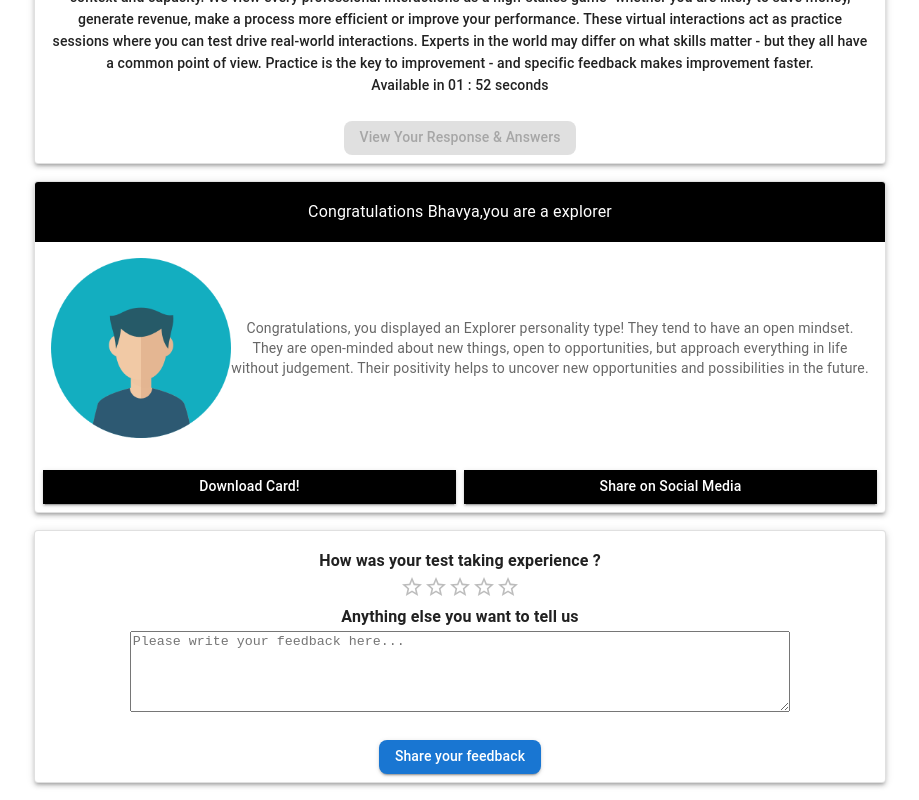
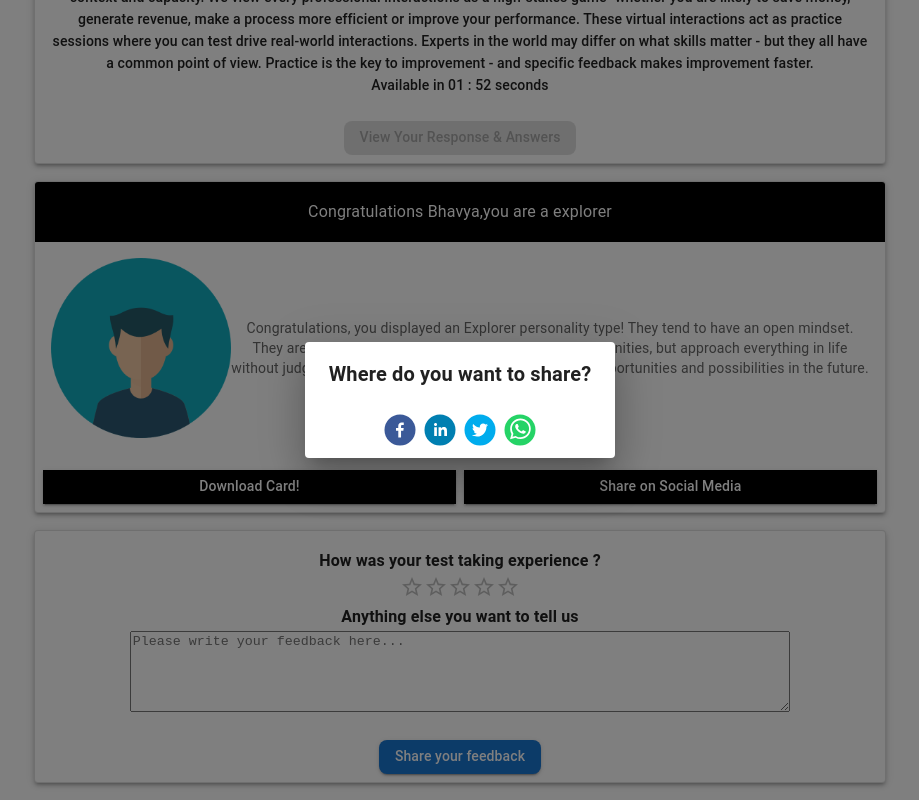
Before and after one commit to anish1357/Talentsumo-Assignmennt, a React (Create React App) app: page / in a window 1280 px wide. Both pictures are taken after a click on the button "Share on Social Media". Shown: the part 399-1199 px from the top of the page, without its empty margins (180-1099 px from the left). Built offline with nearby package versions, Linux system fonts and the light colour scheme.

Commit message:
social media sharing functionality added

```diff
--- a/package.json
+++ b/package.json
@@ -14,6 +14,7 @@
     "react": "^18.2.0",
     "react-dom": "^18.2.0",
     "react-scripts": "5.0.1",
+    "react-share": "^4.4.1",
     "web-vitals": "^2.1.4"
   },
   "scripts": {
--- a/src/Components/Cards/Card2.js
+++ b/src/Components/Cards/Card2.js
@@ -1,12 +1,21 @@
-import {React,useRef} from "react"
+import {React,useRef,useState} from "react"
 import {Card,CardHeader,CardContent,CardActions,CardMedia,Box} from "@mui/material"
 import Typography from "@mui/material/Typography"
 import CustomButton from "../Button/CustomButton"
 import exportAsImage from "../export"
+import SocialShareDialog from "../SocialShareDialog"
 // import image from "./147142.png"
 import logo from './avatar.png';
   const CustomCard2 = (props) =>  {
+    const [open, setOpen] = useState(false);
     const exportRef = useRef();
+    const handleClickOpen = () => {
+      setOpen(true);
+    };
+
+    const handleClose = () => {
+      setOpen(false);
+    };
 
    return (
     <Card sx={{ maxWidth: "100%", boxShadow: 3,marginBottom:"2%" }} variant="outlined" raised={true}>
@@ -25,9 +34,10 @@ import logo from './avatar.png';
         </Box>
       </CardContent>
       </div>
+      <SocialShareDialog open={open} onClose={handleClose}/>
       <CardActions>
         <CustomButton onClick = {()=>exportAsImage(exportRef.current, "Card")} name={"Download Card!"} color={"white"} backgroundColor={"black"} borderRadius={"0px"} fullWidth={true}/>
-        <CustomButton name={"Share on Social Media"} color={"white"} backgroundColor={"black"} borderRadius={"0px"} fullWidth={true}/>
+        <CustomButton onClick ={handleClickOpen} name={"Share on Social Media"} color={"white"} backgroundColor={"black"} borderRadius={"0px"} fullWidth={true}/>
       </CardActions>
     </Card>
     );
--- /dev/null
+++ b/src/Components/SocialShareDialog.js
@@ -0,0 +1,39 @@
+
+import {React,useState} from "react";
+import { Dialog,DialogActions,DialogContent,DialogTitle } from "@mui/material";
+import {FacebookShareButton,LinkedinShareButton,TwitterShareButton,FacebookIcon,TwitterIcon,LinkedinIcon,WhatsappIcon,WhatsappShareButton} from "react-share"
+import { Container } from "@mui/system";
+
+
+
+  const SocialShareDialog =({ onClose, selectedValue, open }) => {
+
+    const handleClose = () => {
+        onClose(selectedValue);
+      };
+
+    return (
+      <Dialog onClose={handleClose} open={open} >
+        <DialogTitle sx={{fontWeight:"bold"}}>
+          {"Where do you want to share?"}
+        </DialogTitle>
+        <DialogActions sx= {{justifyContent:"center"}}>
+           <FacebookShareButton url={"http://github.com"}  hashtag={"test"} title={"See My Website"}>
+              <FacebookIcon size={32} round={true}/>
+           </FacebookShareButton>
+           <LinkedinShareButton title={"See My Website"} url={'http://github.com'}>
+              <LinkedinIcon size={32} round={true}/>
+           </LinkedinShareButton>
+           <TwitterShareButton title={"See My Website"} url={"http://github.com"}>
+            <TwitterIcon size={32} round={true}/>
+           </TwitterShareButton>
+           <WhatsappShareButton title={"See My Website"} url={"http://github.com"}>
+            <WhatsappIcon size={32} round={true}/>
+           </WhatsappShareButton>
+        </DialogActions>
+
+      </Dialog>
+    );
+  }
+
+  export default SocialShareDialog;
```
Also changed, not shown: 1 other file (tests, documents, lock files or other folders).
